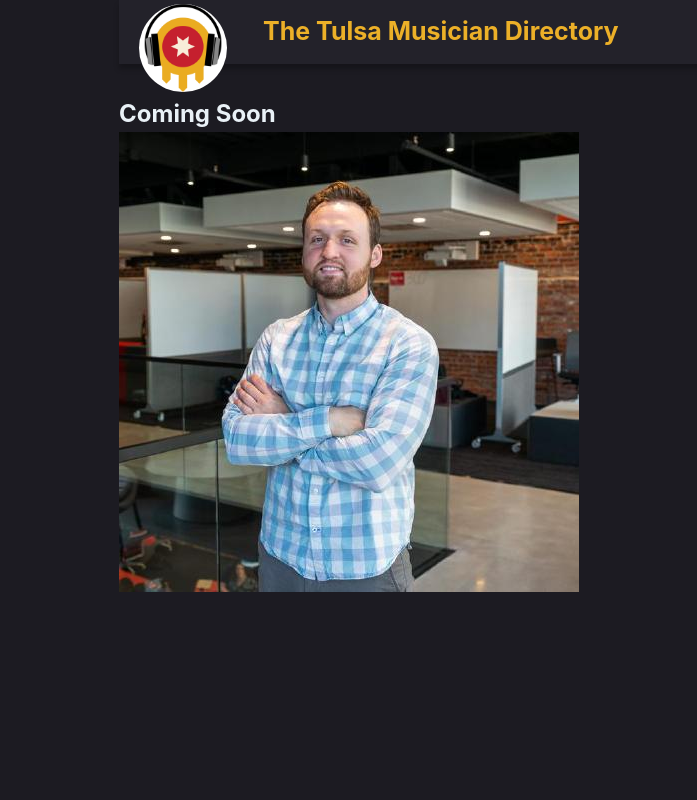
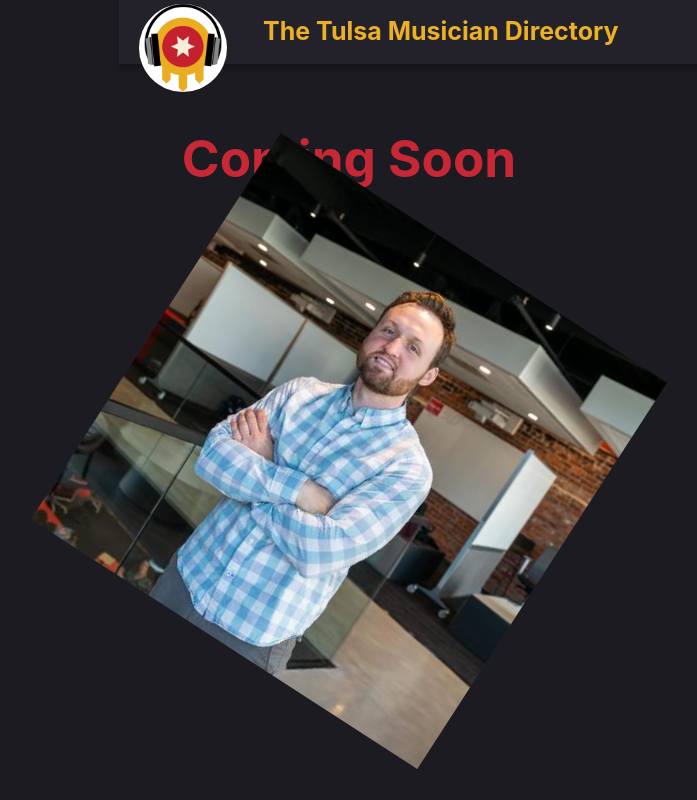
Before and after one commit to nathanhall762/TulsaMusicianDirectory, a React (Vite) app: page /discover in a window 1280 px wide. Shown: the whole page, without its empty margins (291-988 px from the left). Built offline with nearby package versions, Linux system fonts and the light colour scheme; no server answers; the database is empty.

Commit message:
social icons are now nowrap, updated disover page

```diff
--- a/src/components/DiscoverPage.tsx
+++ b/src/components/DiscoverPage.tsx
@@ -1,14 +1,45 @@
 import aaron from '../assets/aaron.jpeg';
 import { Spacer } from './DirectoryPage';
+import styled from 'styled-components';
 
 const DiscoverPage = () => {
   return (
     <>
       <Spacer />
-      <h2>Coming Soon</h2>
-      <img src={aaron} alt='' />
+      <Title>Coming Soon</Title>
+      <Container>
+        <Aaron src={aaron} alt='' />
+      </Container>
     </>
   );
 };
 
+const Title = styled.h1`
+  text-align: center;
+  color: var(--color-accent);
+`;
+
+const Container = styled.div`
+  display: flex;
+  align-content: center;
+  justify-content: center;
+  width: 100%;
+  height: 80%;
+`;
+
+const Aaron = styled.img`
+  @keyframes spin {
+    0% {
+      transform: rotate(0deg);
+    }
+    100% {
+      transform: rotate(360deg);
+    }
+  }
+
+  display: inline-block;
+  background-color: #3498db;
+  animation: spin 60s linear infinite;
+`;
+
 export default DiscoverPage;
--- a/src/components/MusicianCard/LinkContainer.tsx
+++ b/src/components/MusicianCard/LinkContainer.tsx
@@ -85,7 +85,6 @@ const LinkContainerBody = styled.div`
   display: flex;
   box-sizing: border-box;
   justify-content: center;
-  flex-wrap: wrap;
   width: 100%;
   padding: 0 10px;
 `;
```
